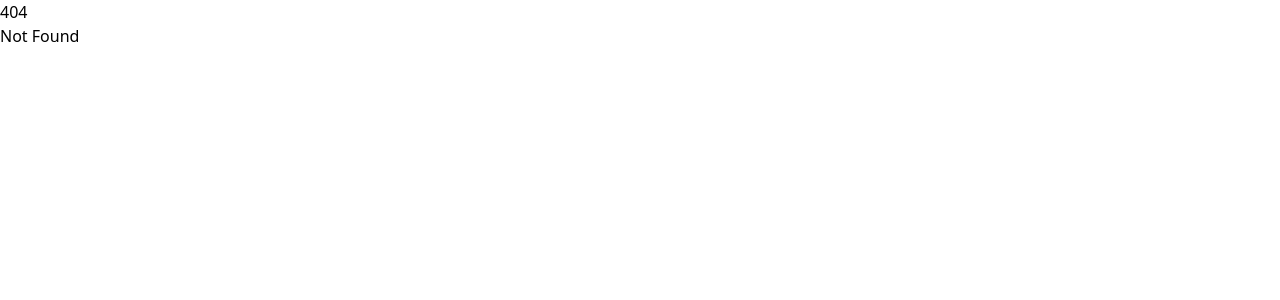
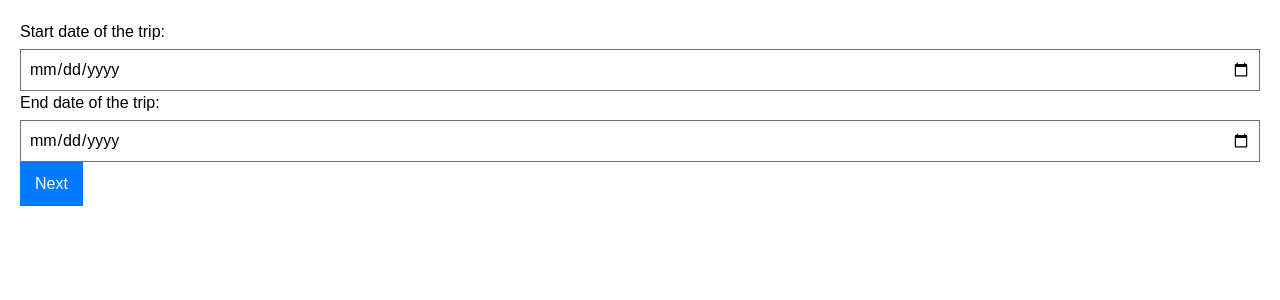
Before and after one commit to AquaBx/sds-2025, a SvelteKit app in the folder travelguide/: page /form in a window 1280 px wide. Before the commit this address had no page. Shown: the top 300 px of the page. Built offline with nearby package versions, Linux system fonts and the light colour scheme.

Commit message:
Start of the form for the trip details

```diff
--- /dev/null
+++ b/travelguide/src/routes/form/+page.svelte
@@ -0,0 +1,97 @@
+<script lang="ts">
+    import { goto } from "$app/navigation";
+
+    let step: number = 1;
+    let startDate: string = '';
+    let endDate: string = '';
+
+    let activityMorning: boolean = false;
+    let activityAfternoon: boolean = false;
+    let activityEvening: boolean = false;
+    let activityNight: boolean = false;
+
+    function handleNext(event: Event) {
+        event.preventDefault();
+        step += 1;
+    }
+</script>
+
+<main>
+    {#if step === 1}
+        <!-- Step 1 : Date of the trip -->
+        <form on:submit|preventDefault={handleNext} class="form">
+            <label for="startDate">Start date of the trip:</label>
+            <input type="date" id="startDate" bind:value={startDate} />
+
+            <label for="endDate">End date of the trip:</label>
+            <input type="date" id="endDate" bind:value={endDate} />
+
+            <button type="submit">Next</button>
+        </form>
+    {/if}
+
+    {#if step === 2}
+        <!-- Step 2 : Moment of activity -->
+        <form on:submit|preventDefault={handleNext} class="form">
+            <label for="activity">At what time of day did you want to do activities?</label>
+            <input type="checkbox" id="activityMorning" bind:checked={activityMorning} />
+                in the morning
+            <input type="checkbox" id="activityAfternoon" bind:checked={activityAfternoon} />
+                in the afternoon
+            <input type="checkbox" id="activityEvening" bind:checked={activityEvening} />
+                in the evening
+            <input type="checkbox" id="activityNight" bind:checked={activityNight} />
+                at night
+
+            <button type="submit">Submit</button>
+        </form>
+    {/if}
+
+    {#if step === 3}
+        <!-- Step 3 : Summary of the trip -->
+        <h2>Summary of your trip</h2>
+        <p>Start date: {startDate}</p>
+        <p>End date: {endDate}</p>
+        <p>Activities:</p>
+        <ul>
+            {#if activityMorning}<li>Morning</li>{/if}
+            {#if activityAfternoon}<li>Afternoon</li>{/if}
+            {#if activityEvening}<li>Evening</li>{/if}
+            {#if activityNight}<li>Night</li>{/if}
+        </ul>
+    {/if}
+</main>
+
+<style>
+    main {
+        font-family: Arial, sans-serif;
+        margin: 20px;
+    }
+
+    .form {
+        margin-bottom: 15px;
+    }
+
+    label {
+        display: block;
+        margin-bottom: 5px;
+    }
+
+    input {
+        width: 100%;
+        padding: 8px;
+        box-sizing: border-box;
+    }
+
+    button {
+        padding: 10px 15px;
+        background-color: #007BFF;
+        color: white;
+        border: none;
+        cursor: pointer;
+    }
+
+    button:hover {
+        background-color: #0056b3;
+    }
+</style>
```
Also changed, not shown: 1 other file (tests, documents, lock files or other folders).
